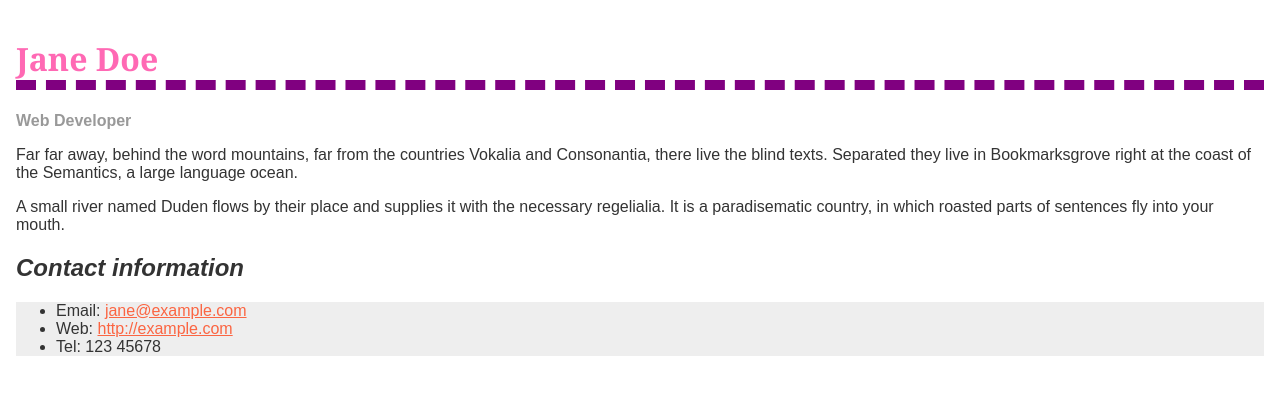
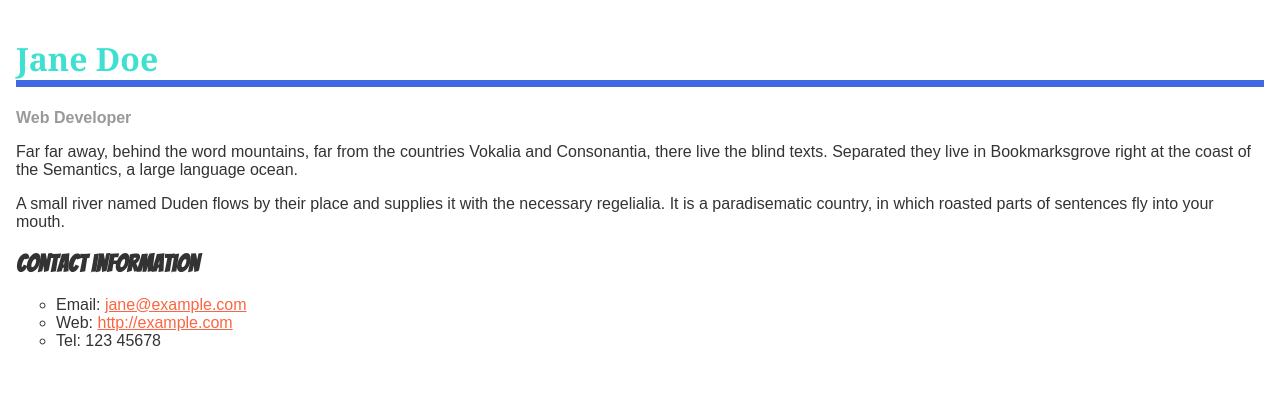
Before and after one commit to jiro1014/webp-exercise4, a plain HTML site: page index.html in a window 1280 px wide. Drawn offline with Linux system fonts and the light colour scheme.

Commit message:
my fourth web site

```diff
--- a/index.html
+++ b/index.html
@@ -5,6 +5,7 @@
     <meta charset="utf-8">
     <title>Formatting a biography</title>
     <link rel="stylesheet" href="styles/style.css" />
+    <link href="https://fonts.googleapis.com/css?family=Bangers" rel="stylesheet">
   </head>
 
   <body>
--- a/styles/style.css
+++ b/styles/style.css
@@ -7,15 +7,16 @@ body {
 }
 
 h1 {
-    color: hotpink;
+    color: turquoise;
     font-size: 2em;
     font-family: Georgia, 'Times New Roman', Times, serif;
-    border-bottom: 10px dashed purple;
+
+    border-bottom: solid 7px royalblue;
 }
 
 h2 {
     font-size: 1.5em;
-    font-style: italic;
+    font-family: "Bangers", cursive;
 }
 
 .job-title {
@@ -35,7 +36,6 @@ a:hover {
     color: green;
 }
 
-ul {
-    background-color: #eeeeee;
-    border: purple;
+li {
+    list-style-type: circle;
 }
```
